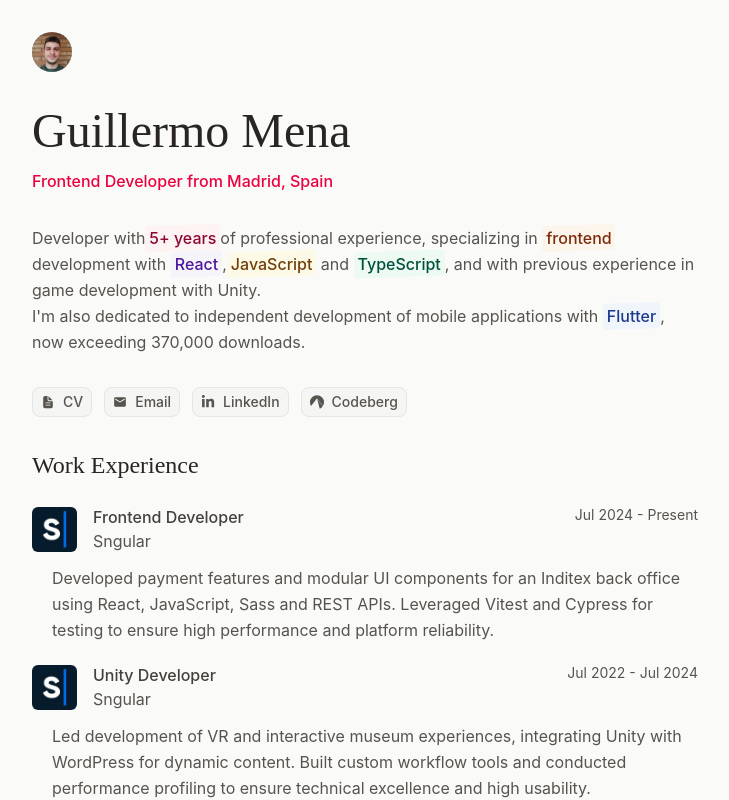
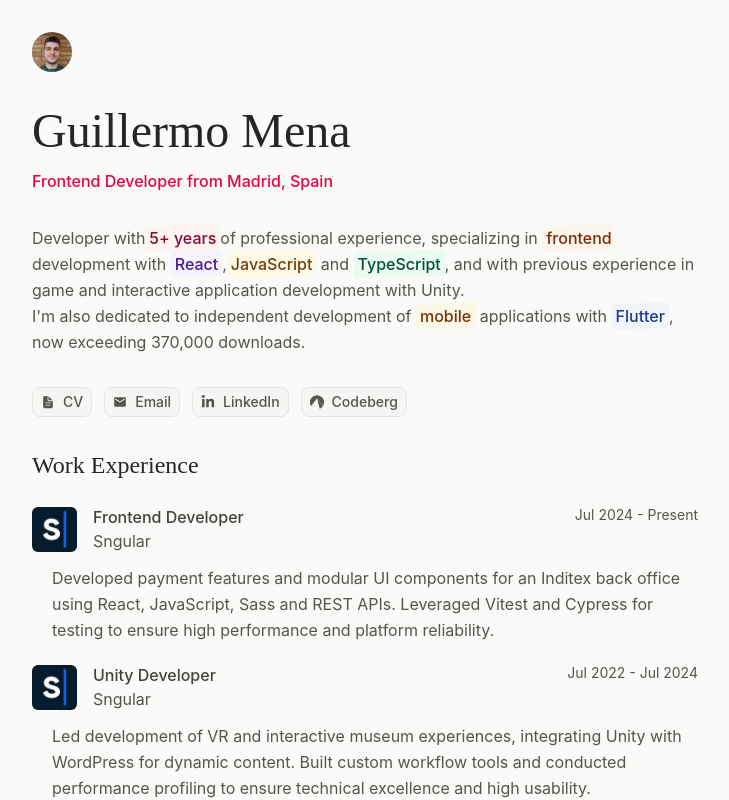
Before and after one commit to menit0/menito.dev, a React (Vite) app: page / in a window 1280 px wide. Shown: the top 800 px of the page, without its empty margins (275-1004 px from the left). Built offline with nearby package versions, Linux system fonts and the light colour scheme.

Commit message:
style: update summary colored texts

```diff
--- a/src/data/data_en.tsx
+++ b/src/data/data_en.tsx
@@ -36,9 +36,10 @@
       <ColoredText label="React" variant="violet" />,
       <ColoredText label="JavaScript" variant="yellow" /> and{" "}
       <ColoredText label="TypeScript" variant="emerald" />, and with previous
-      experience in game development with Unity.
+      experience in game and interactive application development with Unity.
       <br />
-      I'm also dedicated to independent development of mobile applications with{" "}
+      I'm also dedicated to independent development of{" "}
+      <ColoredText label="mobile" variant="amber" /> applications with{" "}
       <ColoredText label="Flutter" variant="blue" />, now exceeding 370,000
       downloads.
     </p>
```
